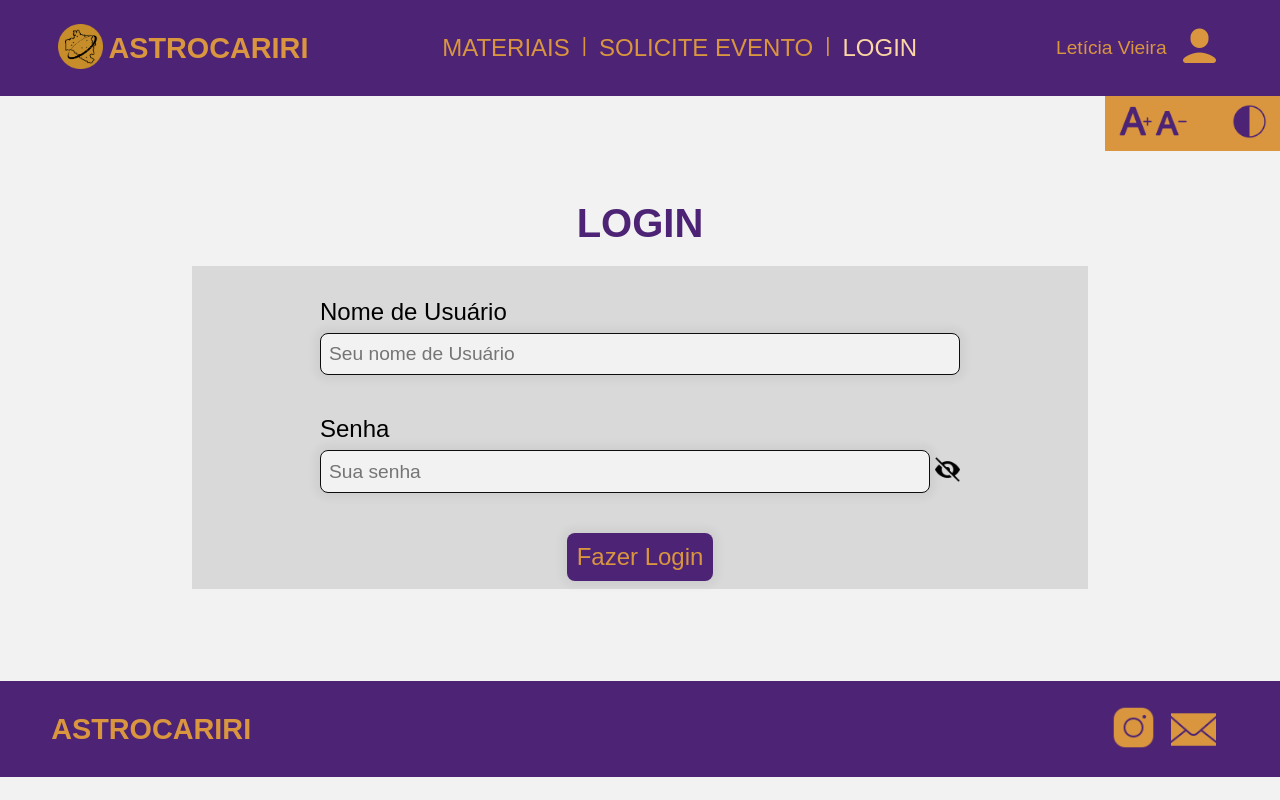
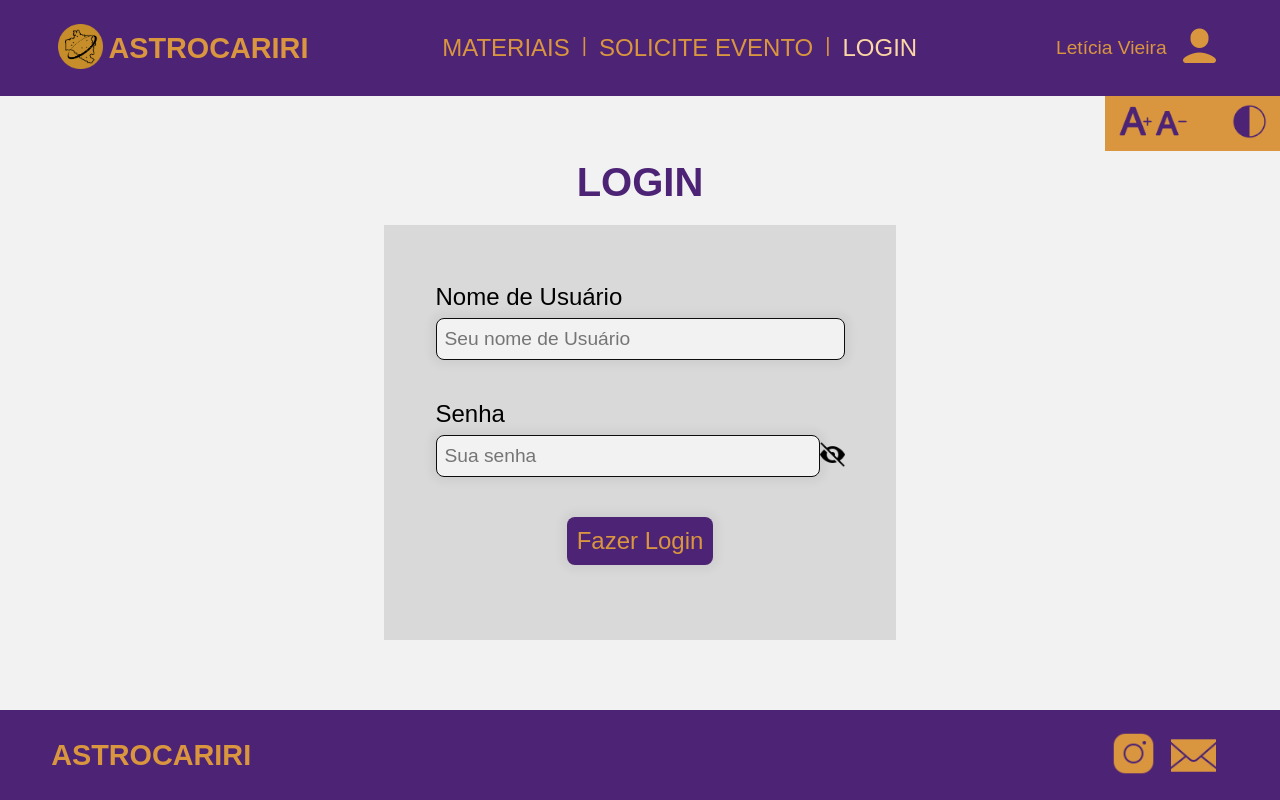
Before and after one commit to 3uMesma/DesenvolvimentoWeb---2024.1, a React (Create React App) app in the folder front-astro-cariri/: page /login in a window 1280 px wide. Built offline with nearby package versions, Linux system fonts and the light colour scheme; what @react-pdf/renderer would draw is missing.

Commit message:
Testando com a segunda tela

```diff
--- a/front-astro-cariri/public/index.html
+++ b/front-astro-cariri/public/index.html
@@ -3,7 +3,7 @@
   <head>
     <meta charset="utf-8" />
     <link rel="icon" href="%PUBLIC_URL%/favicon.ico" />
-    <meta name="viewport" content="width=device-width, initial-scale=1" />
+    <meta name="viewport" content="width=device-width, initial-scale=1.0" />
     <meta name="theme-color" content="#000000" />
     <meta
       name="description"
--- a/front-astro-cariri/src/components/pages/cadastrarAdmin/CadastrarAdmin.css
+++ b/front-astro-cariri/src/components/pages/cadastrarAdmin/CadastrarAdmin.css
@@ -10,7 +10,8 @@
     text-align: center;
     justify-content: center;
     background-color: var(--cor-main-background);
-    padding-top: 105.5px;
+    padding-top: 18vh;
+    height: 100vh;
 }
 
 .CadastrarAdmin-Main {
@@ -27,10 +28,11 @@
     align-items: left;
     text-align: left;
     justify-content: left;
+    padding: 4.2vh 0;
     background-color: var(--cor-secondary-background);
     margin-right: 15vw;
     margin-left: 15vw;
-    margin-bottom: 4.6vh;
+    margin-bottom: 4.9vh;
 }
 
 #fazer-cadastro {
--- a/front-astro-cariri/src/components/pages/home/Home.css
+++ b/front-astro-cariri/src/components/pages/home/Home.css
@@ -27,7 +27,7 @@ h1 {
     font-size: 2.5em;
     color: var(--cor-main-background);
     text-shadow: 0px 4px 4px rgba(0, 0, 0, 0.25);
-    padding: 25% 0;
+    padding: 25% 3vw;
 }
 
 .home-about {
--- a/front-astro-cariri/src/components/pages/homeAdmin/HomeAdmin.css
+++ b/front-astro-cariri/src/components/pages/homeAdmin/HomeAdmin.css
@@ -1,7 +1,7 @@
 .homeAdmin {
     background-color: #000000;
     width: 100%;
-    padding-top: 70px;
+    padding-top: 10vh;
     display: flex;
     flex-direction: column;
 }
@@ -11,7 +11,7 @@
     background-repeat: no-repeat;
     background-size: cover;
     width: 100%;
-    height: auto;
+    height: 78vh;
 }
 
 .header-style {
--- a/front-astro-cariri/src/components/pages/login/login.css
+++ b/front-astro-cariri/src/components/pages/login/login.css
@@ -7,7 +7,10 @@
 
 .AdminLogin {
     background-color: var(--cor-main-background);
-    max-height: 100vh;
+    display: flex;
+    flex-direction: column;
+    justify-content: center;
+    height: 100vh;
 }
 
 .AdminLogin-Main {
@@ -17,18 +20,21 @@
     justify-content: center;
     font-weight: 900;
     font-size: 2.5em;
-    padding-top: 25.1vh;
+    padding-top: 20vh;
     padding-bottom: 0.5em;
 }
 
 .Login-form{
-    align-items: left;
+    display: flex;
+    flex-direction: column;
+    align-items: center;
     text-align: left;
-    justify-content: left;
     background-color: var(--cor-secondary-background);
-    margin-right: 15%;
-    margin-left: 15%;
-    margin-bottom: 11.6vh;
+    margin-bottom: 8.7vh;
+    width: 40%;
+    margin-left: 30vw;
+    padding: 2% 0;
+    height: 55%;
 }
 
 #fazer-login {
@@ -64,13 +70,13 @@ p {
     text-indent: 0.5rem;
     font-size: 1.2em;
     height: 2.2em;
-    width: 80%;
     border-width: 1px;
     border-style: solid;
     border-color: var(--cor-preto);
     background-color: var(--cor-item-background);
     border-radius: 0.5rem;
     box-shadow: 0px 0px 10px 5px rgba(0, 0, 0, 0.05);
+    width: 40vw;
 }
 
 #password-id {
@@ -78,7 +84,7 @@ p {
     text-indent: 0.5rem;
     font-size: 1.2em;
     height: 2.2em;
-    width: 100%;
+    width: 30vw;
     border-width: 1px;
     border-style: solid;
     border-color: var(--cor-preto);
--- a/front-astro-cariri/src/components/pages/login/login.js
+++ b/front-astro-cariri/src/components/pages/login/login.js
@@ -41,7 +41,7 @@ function AdminLogin() {
 
       {/* Formulario para login */}
       <div className="Login-form">
-        <form>
+        <form className="form-official">
           <div className="form-entry">
             <p className="name-input">Nome de Usuário</p>
             <input
```
